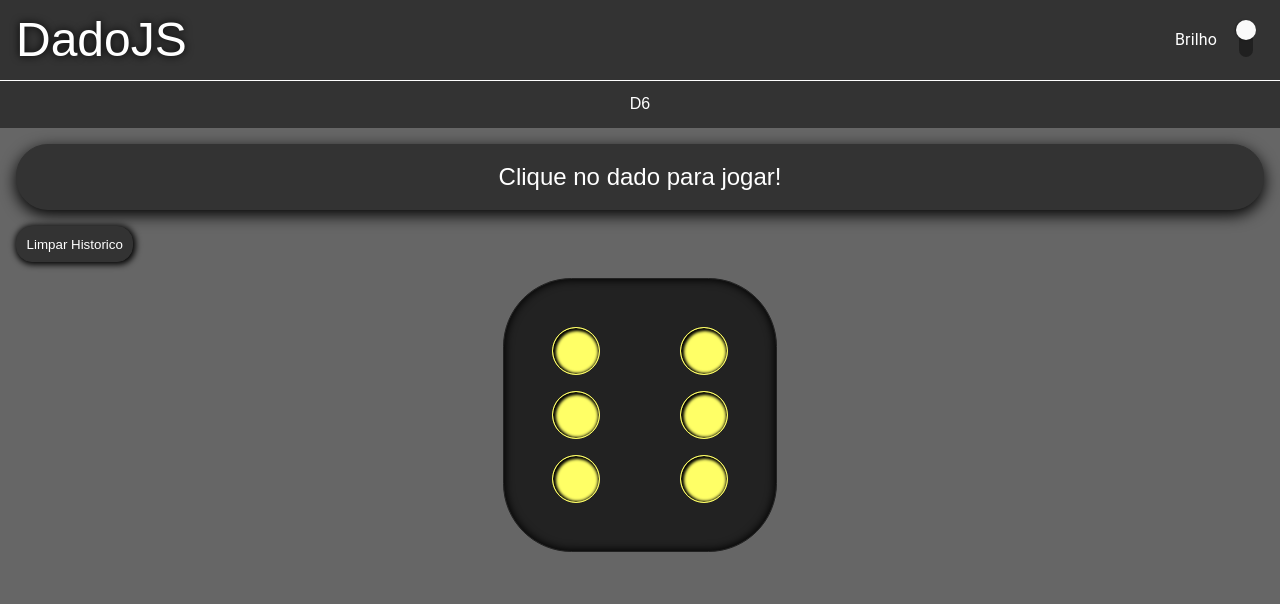
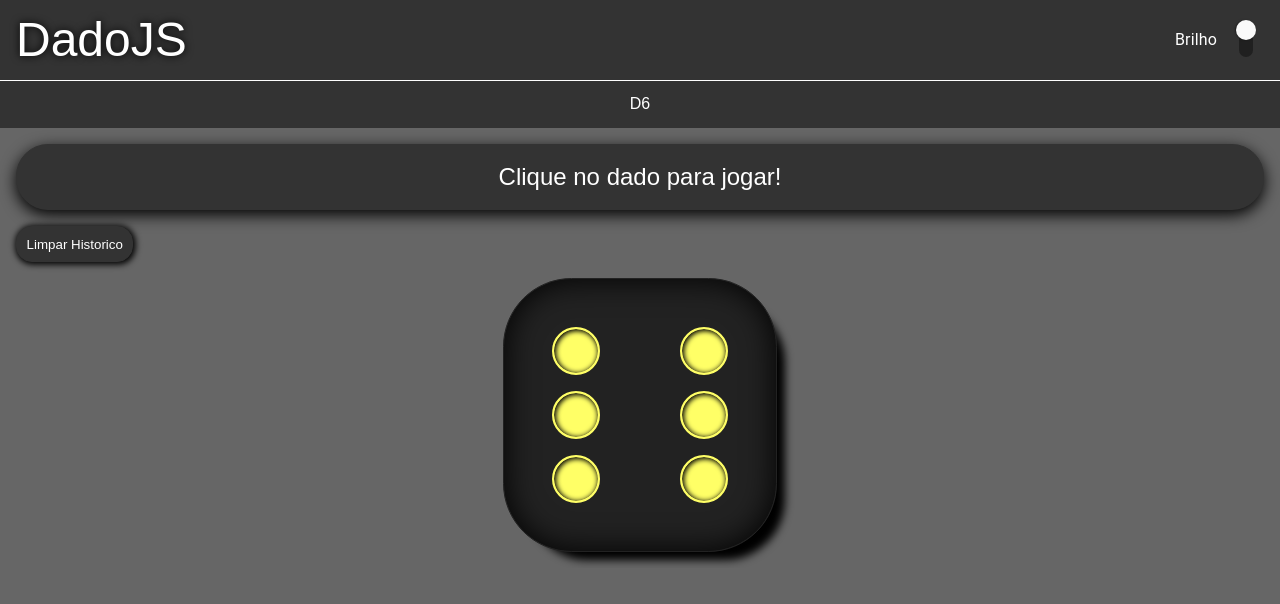
Before and after one commit to Tetr4k/dadojs, a React (Create React App) app: page /dadojs/dado6 in a window 1280 px wide. Shown: the top 604 px of the page. Built offline with nearby package versions, Linux system fonts and the light colour scheme.

Commit message:
Ajuste de estilo
Adicionado sobra ao dado
Aumentado borda dos circulos

```diff
--- a/src/componentes/dados/Circulo/index.jsx
+++ b/src/componentes/dados/Circulo/index.jsx
@@ -3,9 +3,9 @@ import { coresCirculos } from '../../../Colors';
 
 const Circulo = styled.div`
     background: ${ (props) => coresCirculos[props.numero-1]};
-    border: solid 1px ${ (props) => coresCirculos[props.numero-1]};
+    border: solid 2px ${ (props) => coresCirculos[props.numero-1]};
     border-radius: 100%;
-    box-shadow: 1px 1px 3px 2px black inset;
+    box-shadow: 1px 1px 5px 1px black inset;
     grid-row: ${ (props) => {
         switch(props.posicao){
             case 1:
--- a/src/componentes/dados/Dado6/index.jsx
+++ b/src/componentes/dados/Dado6/index.jsx
@@ -7,7 +7,7 @@ const Dado = styled.div`
     background: ${corDadoPadrao};
     border: ${corDadoPadrao} 1px solid;
     border-radius: 25%;
-    box-shadow: 0 0 0.5rem 1px black inset;
+    box-shadow: 0 0 2rem black inset, 1rem 1rem 0.5rem -0.5rem black;
     display: grid;
     gap: 1rem;
     grid-template-columns: ${(props) => props.tamanho}rem ${(props) => props.tamanho}rem ${(props) => props.tamanho}rem;
```
